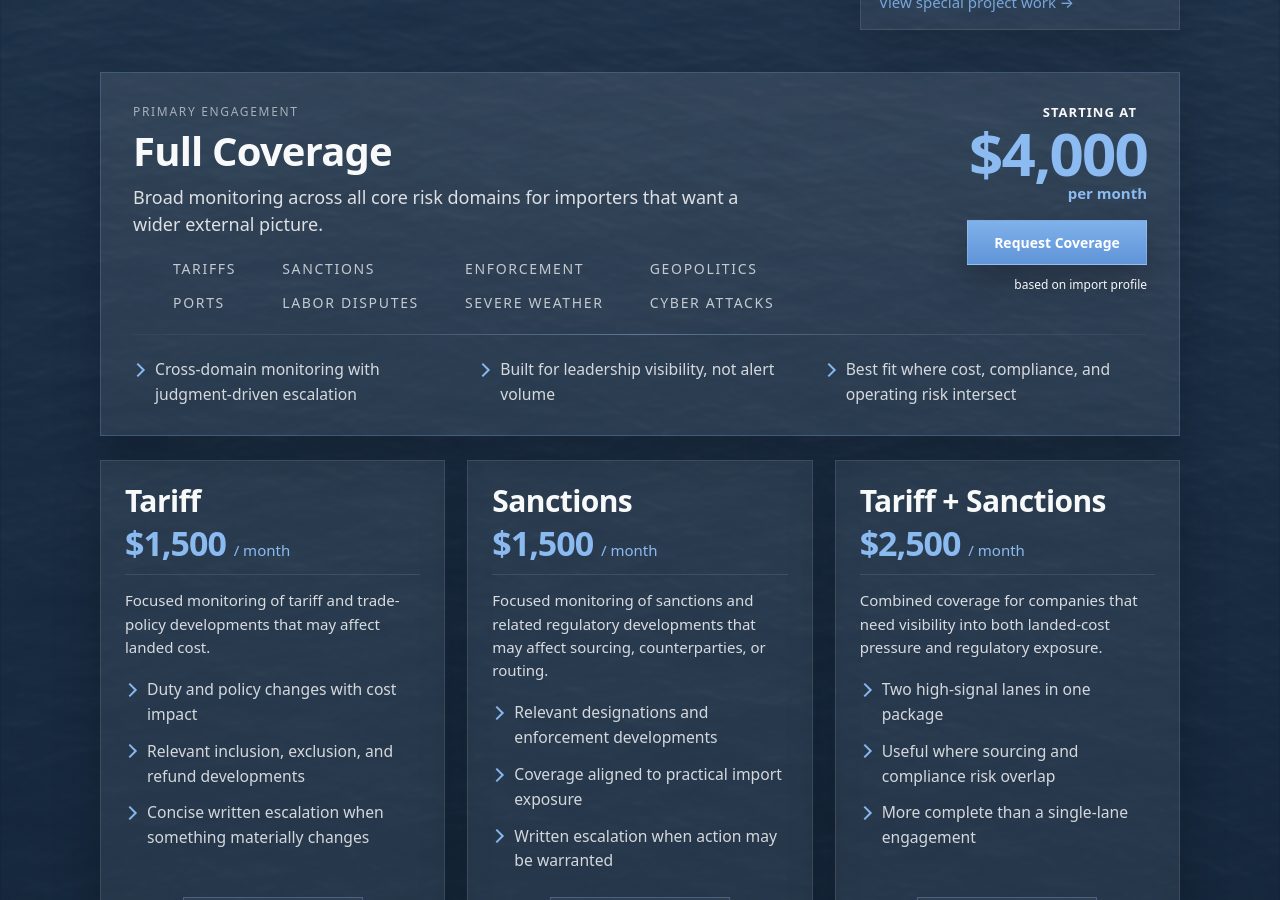
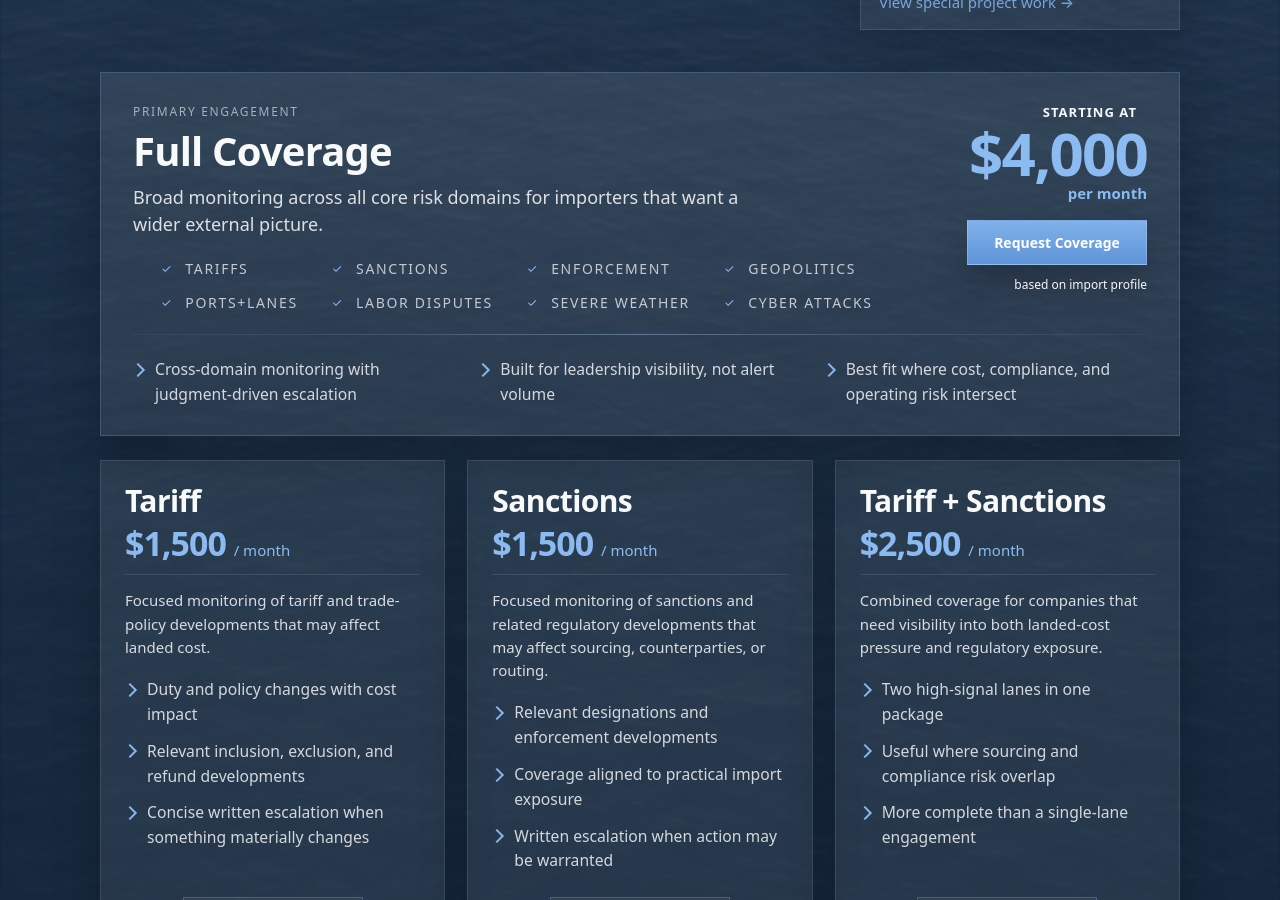
Before and after one commit to importrisk/import-risk-intelligence-site, a Jekyll site: the page built from pricing.html, in a window 1280 px wide and 900 px high, scrolled down 515 px. Built offline with Jekyll 4.4.1, drawn with Linux system fonts in a browser that asks for light colours.

Commit message:
Update pricing.html

```diff
--- a/pricing.html
+++ b/pricing.html
@@ -53,14 +53,14 @@ description: Pricing and scope options for Import Risk Intelligence.
         </p>
 
   <div class="pricing-domain-columns" aria-label="Core risk domains">
-  <div class="pricing-domain-item"><span class="pricing-domain-bullet"></span><span>Tariffs</span></div>
-  <div class="pricing-domain-item"><span class="pricing-domain-bullet"></span><span>Sanctions</span></div>
-  <div class="pricing-domain-item"><span class="pricing-domain-bullet"></span><span>Enforcement</span></div>
-  <div class="pricing-domain-item"><span class="pricing-domain-bullet"></span><span>Geopolitics</span></div>
-  <div class="pricing-domain-item"><span class="pricing-domain-bullet"></span><span>Ports</span></div>
-  <div class="pricing-domain-item"><span class="pricing-domain-bullet"></span><span>Labor Disputes</span></div>
-  <div class="pricing-domain-item"><span class="pricing-domain-bullet"></span><span>Severe Weather</span></div>
-  <div class="pricing-domain-item"><span class="pricing-domain-bullet"></span><span>Cyber Attacks</span></div>
+  <div class="pricing-domain-item"><span class="pricing-domain-bullet">✓</span><span>Tariffs</span></div>
+  <div class="pricing-domain-item"><span class="pricing-domain-bullet">✓</span><span>Sanctions</span></div>
+  <div class="pricing-domain-item"><span class="pricing-domain-bullet">✓</span><span>Enforcement</span></div>
+  <div class="pricing-domain-item"><span class="pricing-domain-bullet">✓</span><span>Geopolitics</span></div>
+  <div class="pricing-domain-item"><span class="pricing-domain-bullet">✓</span><span>Ports+Lanes</span></div>
+  <div class="pricing-domain-item"><span class="pricing-domain-bullet">✓</span><span>Labor Disputes</span></div>
+  <div class="pricing-domain-item"><span class="pricing-domain-bullet">✓</span><span>Severe Weather</span></div>
+  <div class="pricing-domain-item"><span class="pricing-domain-bullet">✓</span><span>Cyber Attacks</span></div>
 </div>
       </div>
 
```
